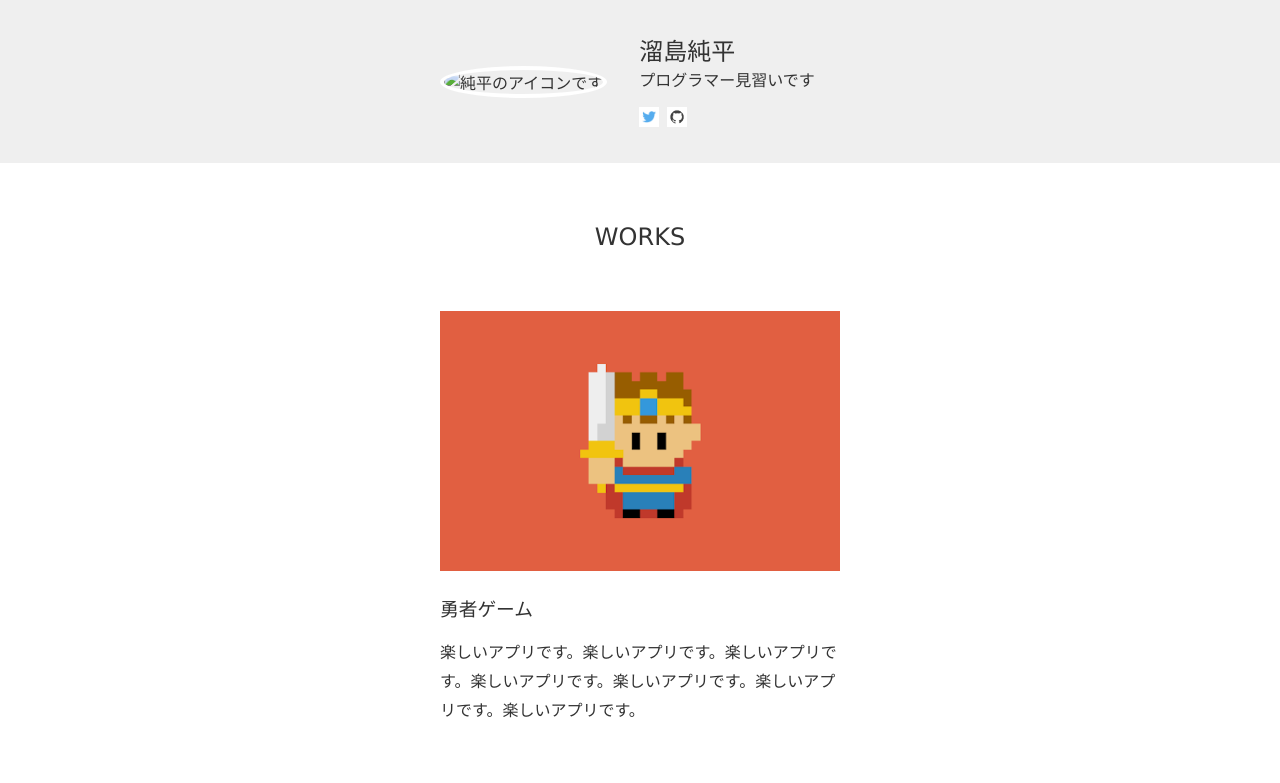
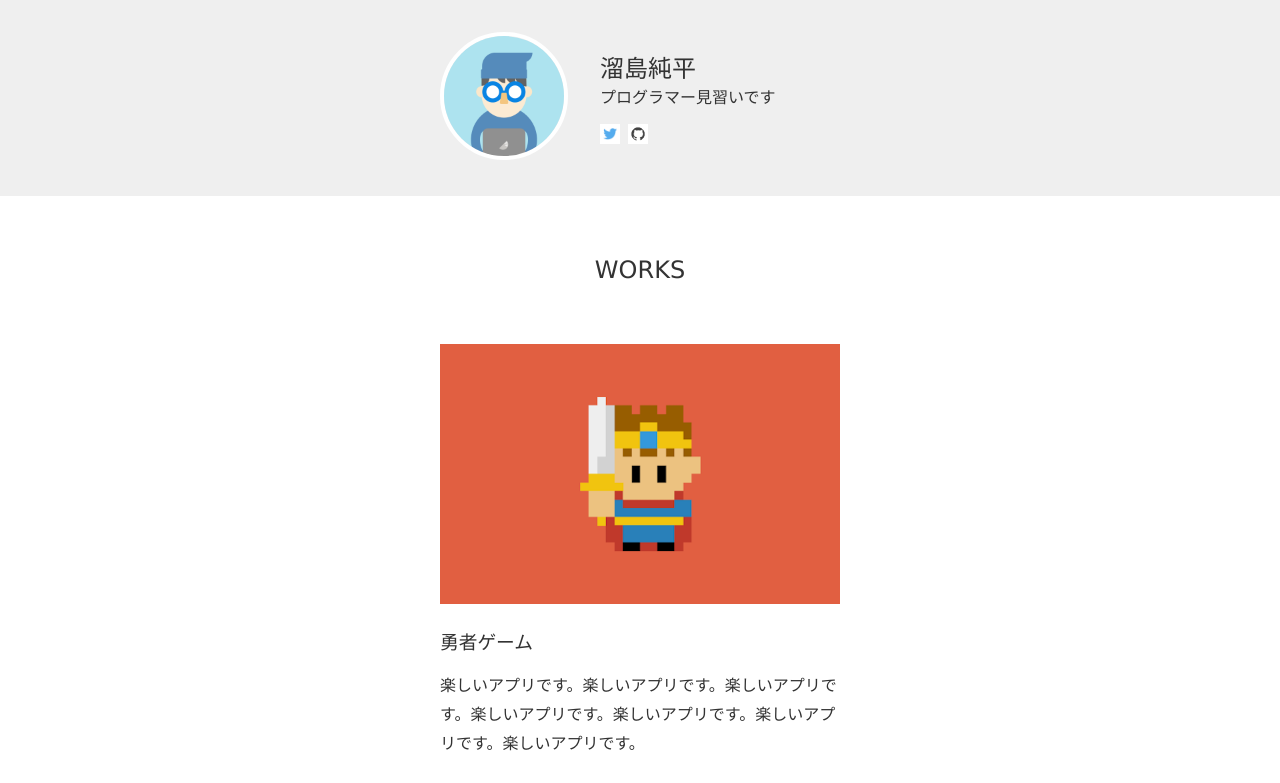
Before and after one commit to JunpeiTamarishima/2, a plain HTML site: page index.html in a window 1280 px wide. Shown: the top 783 px of the page. Drawn offline with Linux system fonts and the light colour scheme.

Commit message:
Update index.html

```diff
--- a/index.html
+++ b/index.html
@@ -3,7 +3,7 @@
 <head>
   <meta carset="utf-8">
   <title>純平のポートフォリオサイト</title>
-  <link rel="icon" type="image/x-icon" href="/favicon.ico?">
+  <link rel="icon" href="./favicon.ico">
   <meta name="description" content="純平のポートフォリオサイトです">
   <link rel="stylesheet" href="css/styles.css">
 </head>
@@ -11,7 +11,7 @@
   <header>
     <div class="container">
       <div class="icon">
-        <img src="tao.png" width="120" height="120" alt="純平のアイコンです">
+        <img src="taro.png" width="120" height="120" alt="純平のアイコンです">
       </div>
       <div class="info">
         <h1>溜島純平</h1>
```
